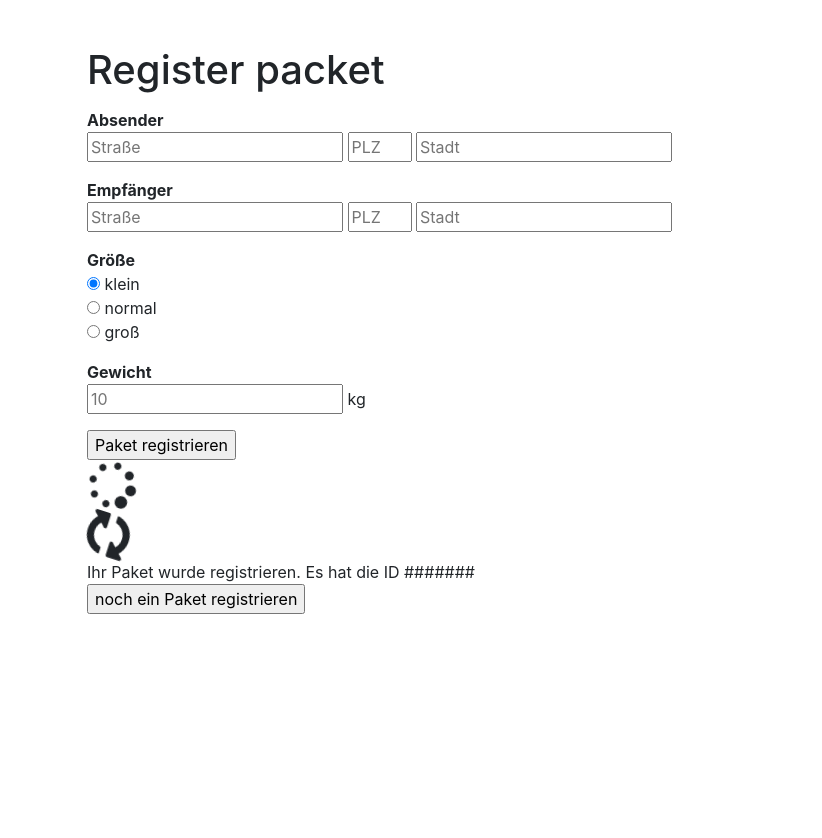
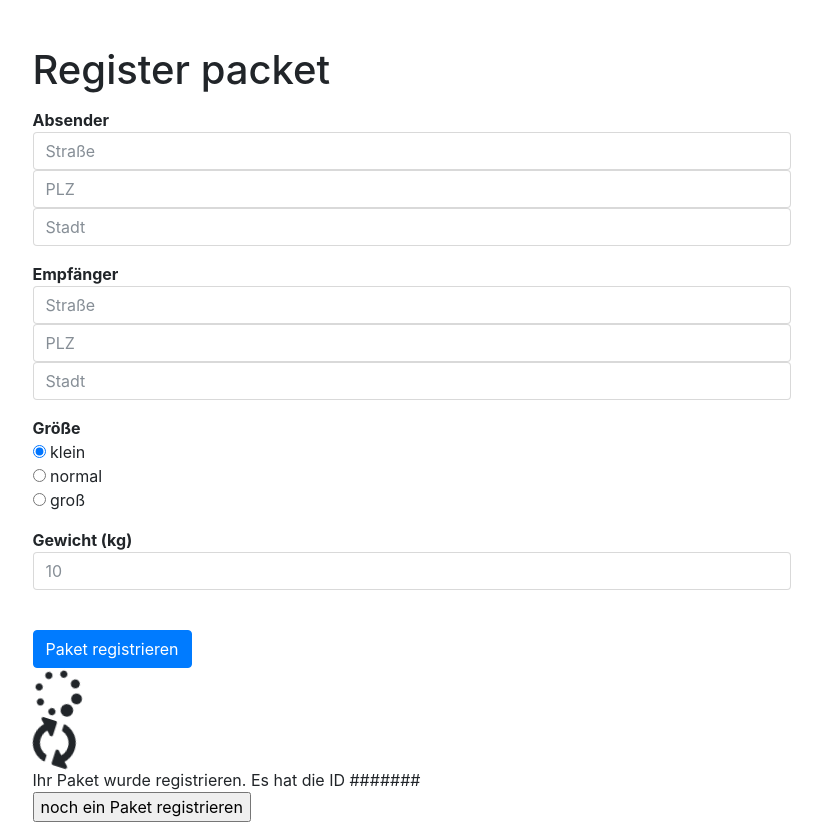
Before and after one commit to CodingCamp2017/pakete, a PHP site: page / in a window 1280 px wide. Shown: the part 56-894 px from the top of the page, without its empty margins (228-1050 px from the left). Before the commit the page ends 670 px from the top, so only its background shows below. Run offline with PHP 8.4, Linux system fonts and the light colour scheme.

Commit message:
bootstrap forms

```diff
--- a/frontend/post/css/style.css
+++ b/frontend/post/css/style.css
@@ -23,7 +23,7 @@ body {
         padding-top: 56px;
     }
 
-	.pageContent {
+	.pageContent11 {
 		width: 650px;
 	}
 }
--- a/frontend/post/index.html
+++ b/frontend/post/index.html
@@ -16,9 +16,7 @@
 	<link rel="stylesheet" href="https://cdnjs.cloudflare.com/ajax/libs/font-awesome/4.7.0/css/font-awesome.min.css">
 
 </head>
-
   <body>
-
     <!-- Navigation -->
     <nav class="navbar navbar-expand-lg navbar-dark bg-dark fixed-top">
       <div class="container">
@@ -41,32 +39,36 @@
       </div>
     </nav>
 
+<div class="row justify-content-center">
+    <div class="col-8">
       <!-- Page Content -->
       <div class="mx-auto pageContent" id="register_container">
         <h1 class="mt-5">Register packet</h1>
         <p>
 
-        <form>
+          <form id="register_form">
             <p><b>Absender</b><br>
-          <input type="text" placeholder="Straße" id="sender_street" />
-		      <input type="text" placeholder="PLZ" id="sender_zip" class="zip_input" pattern="[0-9]{5}" />
-          <input type="text" placeholder="Stadt" id="sender_city" />
+            <input type="text" class="form-control" placeholder="Straße" id="sender_street" />
+            <input type="text" class="form-control" placeholder="PLZ" id="sender_zip" pattern="[0-9]{5}" />
+            <input type="text" class="form-control" placeholder="Stadt" id="sender_city" />
+            </p>
 
+            <p><b>Empfänger</b><br>
+            <input type="text" class="form-control" placeholder="Straße" id="receiver_street" />
+            <input type="text" class="form-control" placeholder="PLZ" id="receiver_zip" class="zip_input" pattern="[0-9]{5}" />
+            <input type="text" class="form-control" placeholder="Stadt" id="receiver_city" />
             </p>
-          <p><b>Empfänger</b><br>
-          <input type="text" placeholder="Straße" id="receiver_street" />
-          <input type="text" placeholder="PLZ" id="receiver_zip" class="zip_input" pattern="[0-9]{5}" />
-          <input type="text" placeholder="Stadt" id="receiver_city" />
-          </p>
+
             <p><b>Größe</b><br>
             <input type="radio" name="size" value="small" checked id="size_small" /> klein <br>
             <input type="radio" name="size" value="normal" id="size_normal" /> normal <br>
             <input type="radio" name="size" value="big" id="size_big" /> groß
             </p>
-          <p><b>Gewicht</b><br>
-          <input type="text" name="weight" placeholder="10" id="weight" /> kg <br>
+
+            <p><b>Gewicht (kg)</b><br>
+            <input type="text" class="form-control" name="weight" placeholder="10" id="weight" /> <br>
             </p>
-          <input type="submit" value="Paket registrieren" id="register_packet_button" />
+            <input type="submit" value="Paket registrieren" id="register_packet_button" class="btn btn-primary" />
         <!--bestätigung ID-->
         <div>
         <i class="fa fa-spinner fa-spin" style="font-size:50px"></i><br/>
@@ -81,20 +83,24 @@
       <div class="mx-auto pageContent" id="update_container">
         <h1 class="mt-5">Update packet</h1>
         <p>
-        <form>
-          <input type="text"  placeholder="ID" id="packet_id" />
+          <form id="update_form">
+            <input type="text" class="form-control" placeholder="ID" id="packet_id" />
             <div class="checkboxMargin">
                 <input type="checkbox" id="is_delivered" /> <label for="is_delivered">Ausgeliefert</label>
             </div>
             <div id="station_container">
-           <input type="text"  placeholder="Station"  id="station" />
+             <input type="text" class="form-control" placeholder="Station"  id="station" />
             </div>
             <br />
-          <input type="submit"  value="Paket updaten" id="update_packet_button" />
+            <input type="submit"  value="Paket updaten" id="update_packet_button" class="btn btn-primary" />
           </form>
         </p>
       </div>
       <!-- /.container -->
+    </div>
+  </div>
+
+
 
     <!-- Bootstrap core JavaScript -->
     <script src="vendor/jquery/jquery.min.js"></script>
--- a/frontend/post/js/script.js
+++ b/frontend/post/js/script.js
@@ -21,7 +21,7 @@ $(function() {
     }
   });
 
-  $("#register_packet_button").click(function() {
+  $("#register_form").submit(function() {
     var data = {"sender_street" :   $("#sender_street").val(),
                 "sender_zip" :      $("#sender_zip").val(),
                 "sender_city" :     $("#sender_city").val(),
@@ -45,5 +45,12 @@ $(function() {
       .always(function() {
         console.log( "finished" );
       });
+
+    return false;
   });
+
+  $("#update_form").submit(function() {
+    console.log("update form submit")
+    return false;
+  })
 });
```
Lines whose indentation alone changed are shown as unchanged.
